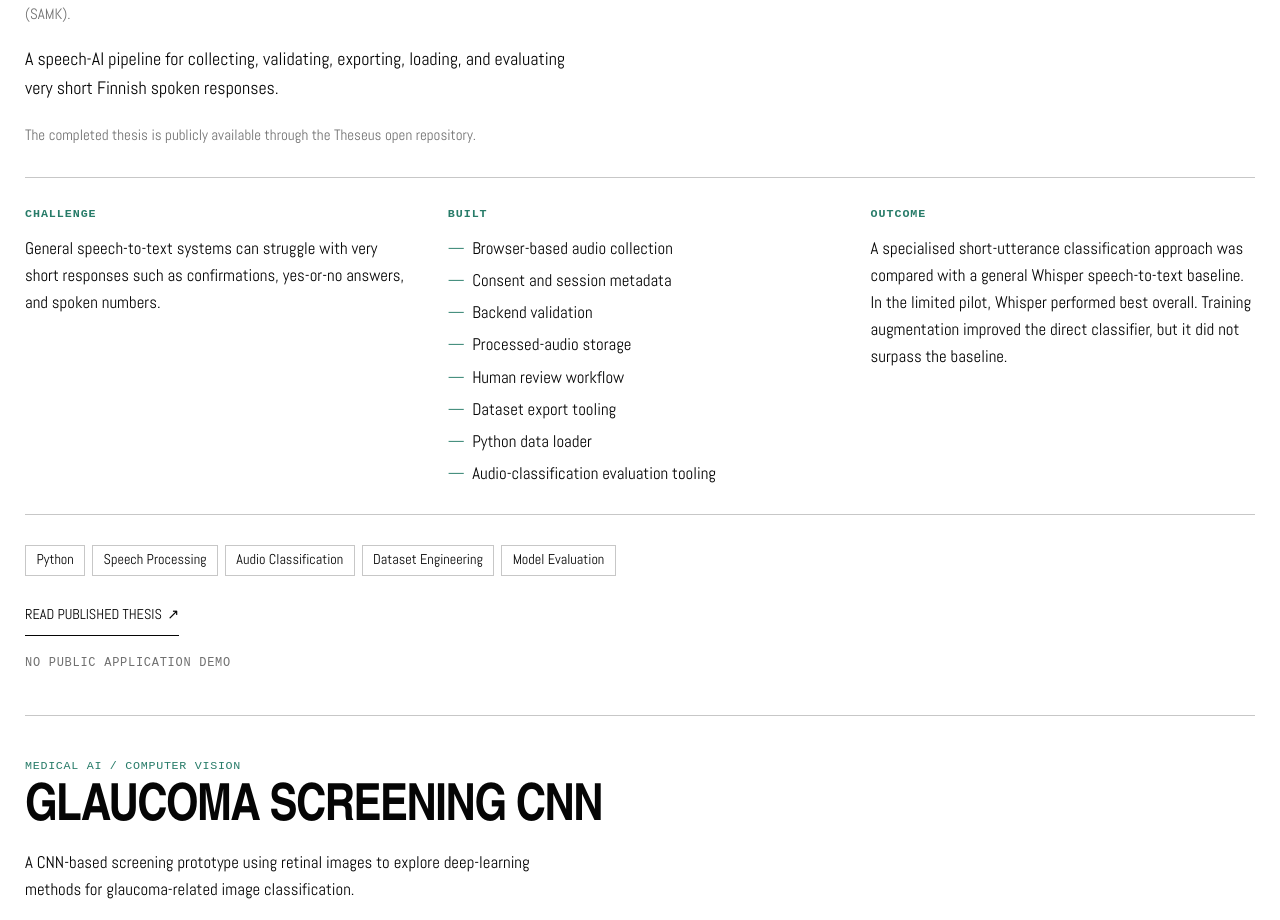
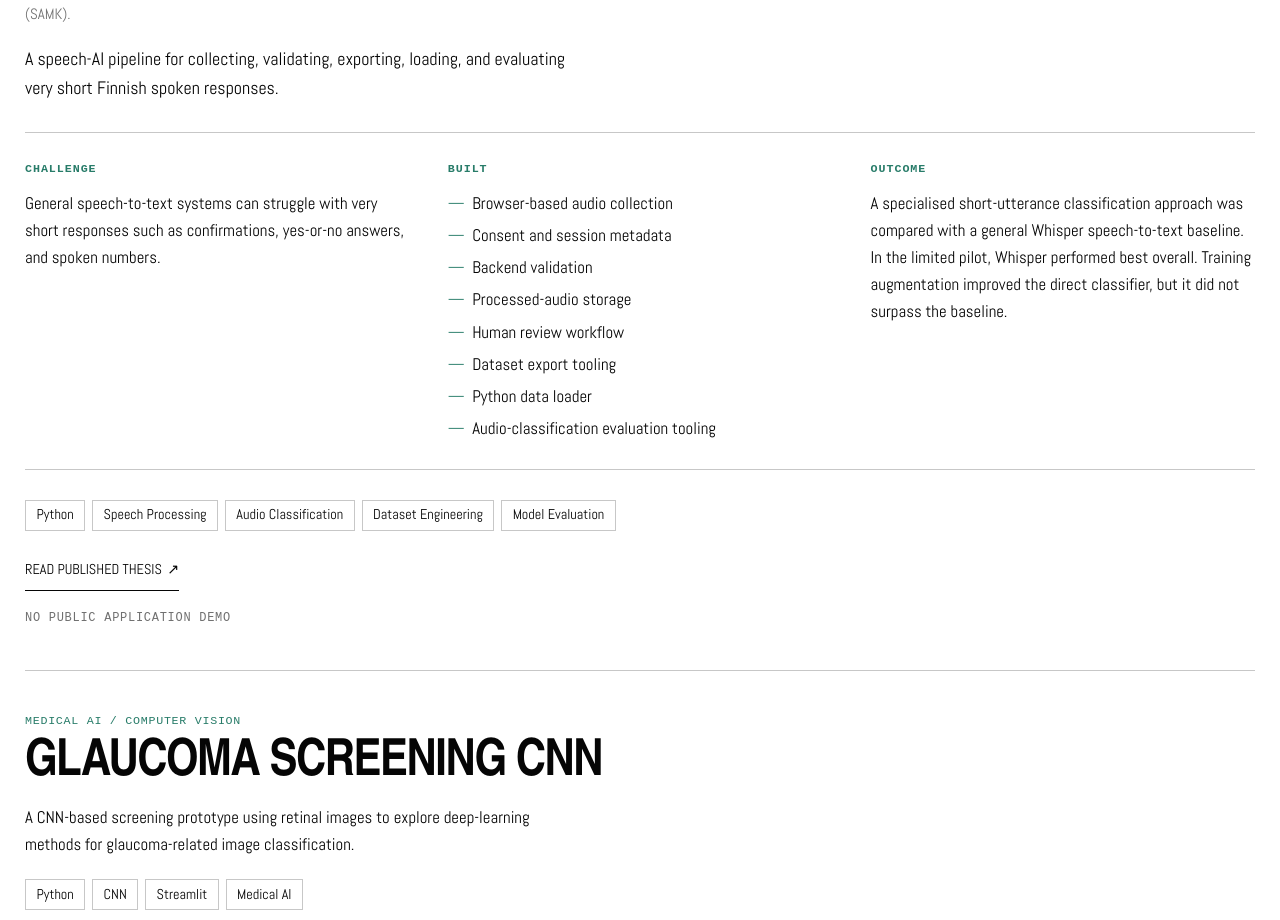
Before and after one commit to 1avishek/my_portfolio, a React (Vite) app: page / in a window 1280 px wide. Shown: the part 2680-3600 px from the top of the page. Built offline with nearby package versions, Linux system fonts and the light colour scheme.

Commit message:
Remove redundant thesis publication note

```diff
--- a/src/components/ProjectRow.tsx
+++ b/src/components/ProjectRow.tsx
@@ -58,7 +58,6 @@ function FeaturedCaseStudy({ project }: ProjectRowProps) {
       <p className="project-category">{project.category}</p>
       <p className="project-support">{project.supportingLine}</p>
       <p className="project-intro">{project.description}</p>
-      <p className="project-support">{project.publicationNote}</p>
 
       <div className="case-study-details">
         <section>
--- a/src/data/projects.ts
+++ b/src/data/projects.ts
@@ -4,7 +4,6 @@ export type Project = {
   description: string
   supportingLine?: string
   featuredLabel?: string
-  publicationNote?: string
   publicationUrl?: string
   publicationLabel?: string
   publicationAriaLabel?: string
@@ -28,7 +27,6 @@ export const projects: Project[] = [
       'Completed as my Bachelor’s thesis in the Bachelor of Engineering programme in Artificial Intelligence (Data Engineering) at Satakunta University of Applied Sciences (SAMK).',
     description:
       'A speech-AI pipeline for collecting, validating, exporting, loading, and evaluating very short Finnish spoken responses.',
-    publicationNote: 'The completed thesis is publicly available through the Theseus open repository.',
     publicationUrl: 'https://urn.fi/URN:NBN:fi:amk-2026071425874',
     publicationLabel: 'Read published thesis',
     publicationAriaLabel: 'Read the published Bachelor’s thesis by Avishek Kuri Ananda in Theseus',
```
